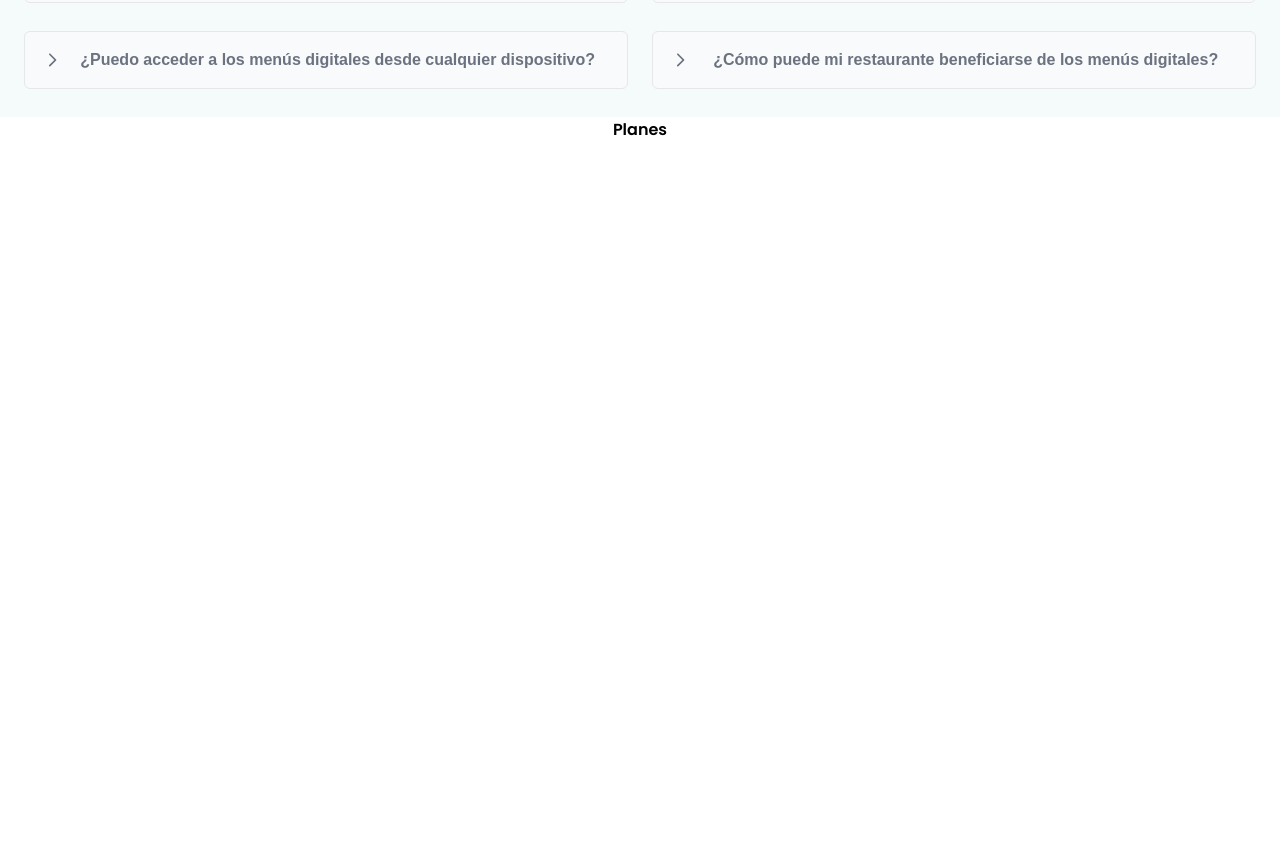
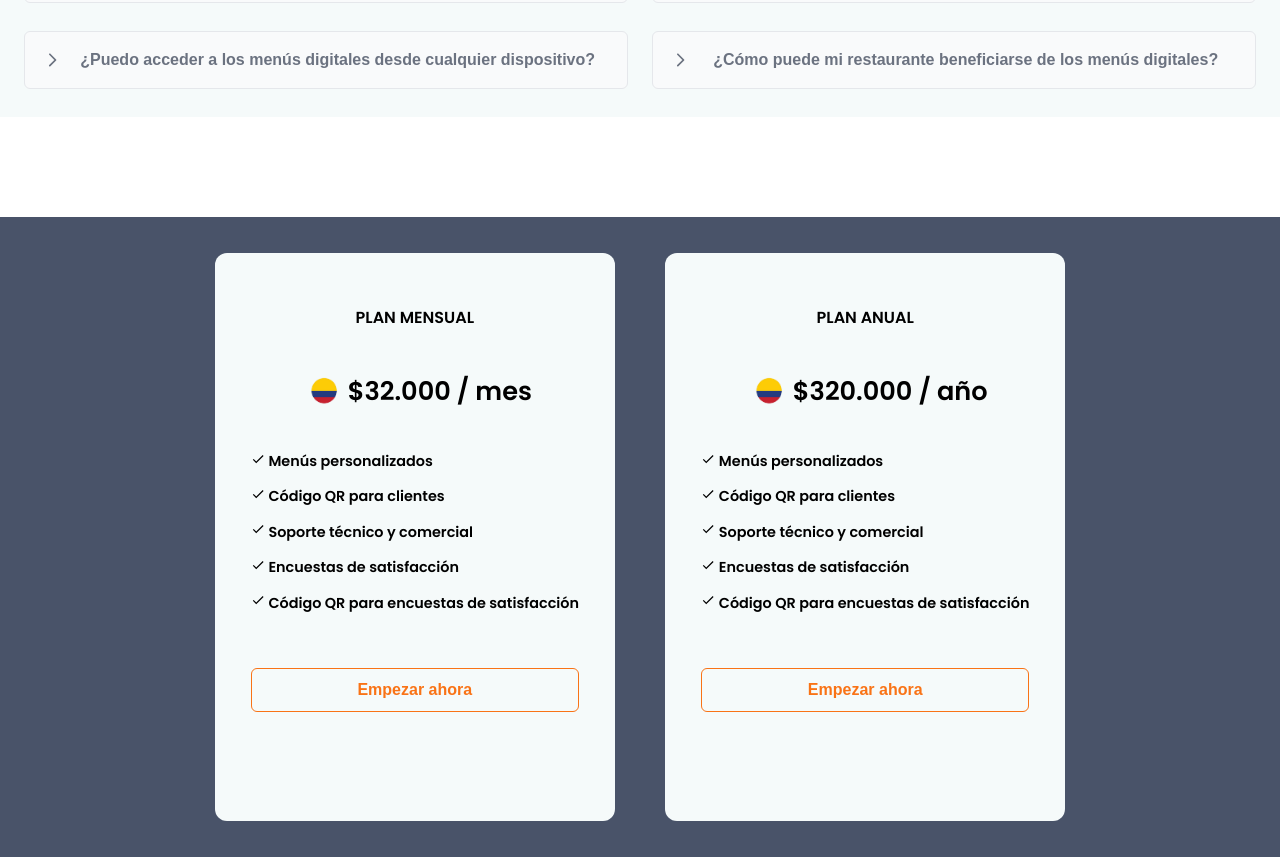
Before and after one commit to judisarodev/menusdeliciososfrontend, a React (Create React App) app: page / in a window 1280 px wide. Shown: the part 5467-6324 px from the top of the page. Before the commit the page ends 5609 px from the top, so only its background shows below. Built offline with nearby package versions, Linux system fonts and the light colour scheme; the HTML template or start-up script is replaced by a standard one; a web font is replaced by a local one.

Commit message:
Se agega apartado de planes

```diff
--- /dev/null
+++ b/src/landing/components/prices/Prices.js
@@ -0,0 +1,59 @@
+import React from "react";
+import './prices.scss';
+import colombianFlag from './../../../assets/home/colombia-flag.png'
+import { IoMdCheckmark } from "react-icons/io";
+import { Button } from 'primereact/button';
+
+
+const Plan = ({ name, amount, savings }) => {
+
+    const services = [
+        'Menús personalizados',
+        'Código QR para clientes',
+        'Soporte técnico y comercial',
+        'Encuestas de satisfacción',
+        'Código QR para encuestas de satisfacción',
+    ];
+
+    return(
+        <div className="plan__container">
+            <div className="plan__title">
+                <p>{ name }</p>
+            </div>
+
+            <div className="plan__amount">
+                <img className="plan__amount-currency-fag" src={colombianFlag} alt="Bandera colombia" />
+                <p >{ amount }</p>
+            </div>
+
+            <div className="plan__services">
+                {services.map((service) => {
+                    return  <p><span><IoMdCheckmark  /></span> {service}</p>
+                })}
+            </div>
+
+            <Button className="plan__button" label="Empezar ahora" severity="warning" outlined  />
+        </div>
+    );
+}
+
+const Prices = () => {
+
+    const plans = [{
+        savings: null,
+        name: 'Plan mensual',
+        amount: '$32.000 / mes',
+    },{
+        savings: 'Ahorras dos meses',
+        name: 'Plan anual',
+        amount: '$320.000 / año',
+    }];
+    return(<div className="prices__container">
+        <div className="prices__plans">
+            {plans.map((plan)=>{
+                return <Plan name={plan.name} amount={plan.amount} savings={plan.savings}/>
+            })}
+        </div>
+    </div>);
+}
+export { Prices };
--- /dev/null
+++ b/src/landing/components/prices/prices.scss
@@ -0,0 +1,47 @@
+@import './../../../styles/variables';
+.prices__container{
+    display: flex;
+    flex-direction: row;
+    justify-content: center;
+    width: 100%;
+    background-color: $primary-background-color;
+    padding: $large-box-spacig;
+    height: 80vh;
+    margin-top: 100px;
+}
+.plan__title{
+    font-weight: 600;
+    text-transform: uppercase;
+
+}
+.prices__plans{
+    display: flex;
+    flex-direction: row;
+    justify-content: center;
+    gap: 50px;
+    flex-wrap: wrap;
+}
+.plan__amount{
+    display: flex;
+    flex-direction: row;
+    align-items: center;
+    justify-content: center;
+    font-size: $title-font-size;
+}
+.plan__amount-currency-fag{
+    width: 50px;
+}
+.plan__container{
+    background-color: $secondary-background-color;
+    border-radius: 12px;
+    padding: $large-box-spacig;
+}
+.plan__services{
+    text-align: start;
+    font-size: $small-font-size;
+}
+.plan__button{
+    position: relative;
+    top: 40px;
+    width: 100%;
+}
--- a/src/landing/pages/home/Home.js
+++ b/src/landing/pages/home/Home.js
@@ -7,6 +7,10 @@ import { InfoCard } from '../../components/info-card/InfoCard';
 import { Card } from '../../components/card/Card';
 import { Block } from '../../components/block/Block';
 import { Gallery } from '../../components/gallery/Gallery';
+import { Review } from '../../components/review/Review';
+import { FakView } from '../../components/fak/Fak';
+import './home.scss';
+
 import blockImage1 from './../../../assets/home/cooking.jpg';
 import blockImage2 from './../../../assets/home/usage.jpg';
 import menu1 from './../../../assets/home/menu1.jpg';
@@ -19,9 +23,7 @@ import menu7 from './../../../assets/home/menu7.jpg';
 import menu8 from './../../../assets/home/menu8.jpg';
 import review1 from './../../../assets/home/review1.png';
 import review2 from './../../../assets/home/review2.png';
-import './home.scss';
-import { Review } from '../../components/review/Review';
-import { FakView } from '../../components/fak/Fak';
+import { Prices } from '../../components/prices/Prices';
 
 const Home = () => {
     const cardsInfo = [{
@@ -163,7 +165,7 @@ const Home = () => {
             <FakView faks={faks}/>
         </section>
         <section>
-            Planes
+            <Prices />
         </section>
     </div>);
 }
--- a/src/styles/_variables.scss
+++ b/src/styles/_variables.scss
@@ -17,6 +17,7 @@ $secondary-background-color: #f5fafa;
 
 // Tipografía
 $base-font-size: 16px;
+$small-font-size: 0.9rem;
 $title-font-size: 1.6rem;
 $heading-font-size: 3em;
 $small-heading-font-size: 2em;
```
Also changed, not shown: src/assets/home/colombia-flag.png (added).
